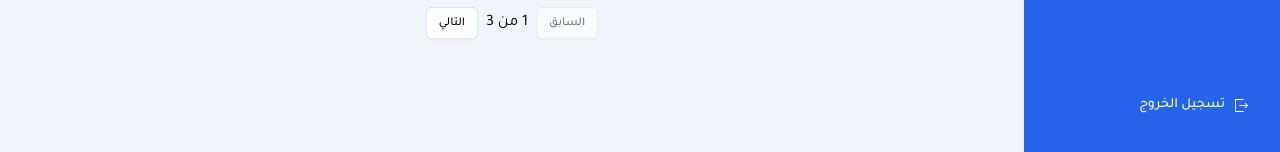
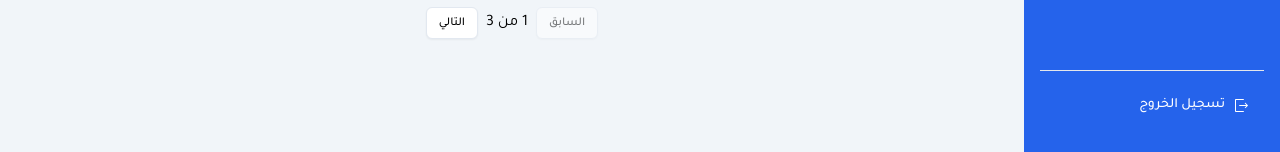
Before and after one commit to iiDon/starter, a React (Vite) app: page /dashboard/users in a window 1280 px wide. Shown: the part 645-797 px from the top of the page. Built offline with nearby package versions, Linux system fonts and the light colour scheme.

Commit message:
enhance: add <hr/> to the top of logout button

```diff
--- a/src/components/Layouts/Layout.tsx
+++ b/src/components/Layouts/Layout.tsx
@@ -12,7 +12,7 @@ const Layout = () => {
       <div className="w-full grid grid-cols-5">
         <div
           className={cn(
-            "data-[state=open]:animate-in data-[state=closed]:animate-out data-[state=closed]:fade-out-0 data-[state=open]:fade-in-0",
+            "",
             isSidebarOpen ? "col-span-1 hidden md:block  " : "hidden"
           )}
         >
--- a/src/components/Layouts/Sidebar.tsx
+++ b/src/components/Layouts/Sidebar.tsx
@@ -31,7 +31,11 @@ const Sidebar = () => {
           })}
         </div>
       </div>
-      <LogoutButton />
+
+      <div className="gap-y-4 flex flex-col">
+        <hr />
+        <LogoutButton />
+      </div>
     </div>
   );
 };
```
